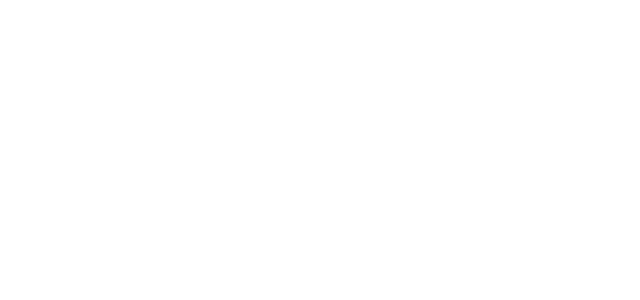
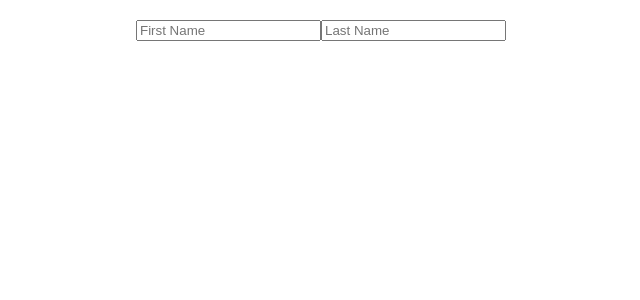
Before and after one commit to davide2894/react-form-learning, a React (Create React App) app: page / in a window 1280 px wide. Shown: the top 300 px of the page, without its empty margins (319-959 px from the left). Built offline with nearby package versions, Linux system fonts and the light colour scheme.

Commit message:
track multiple form input state change

```diff
--- a/src/components/form/Form.jsx
+++ b/src/components/form/Form.jsx
@@ -1,9 +1,39 @@
 import "./Form.scss";
+import { useState } from "react";
 
 export default function Form(){
+    const [formData, setFormData] = useState({
+        firstName: "",
+        secondName: ""
+    });
+
+    function handleChange(event) {
+        /**
+         * Challenge: update the firstName state on every keystroke
+         */
+        setFormData(prevFormData => {
+            return {
+                ...prevFormData,
+                [event.target.name]: event.target.value
+            }
+        })
+        console.log(formData);
+    }
+
     return (
         <form>
-
+            <input
+                type="text"
+                placeholder="First Name"
+                onChange={handleChange}
+                name="firstName"
+            />
+            <input
+                type="text"
+                placeholder="Last Name"
+                onChange={handleChange}
+                name="lastName"
+            />
         </form>
     )
 }
```
